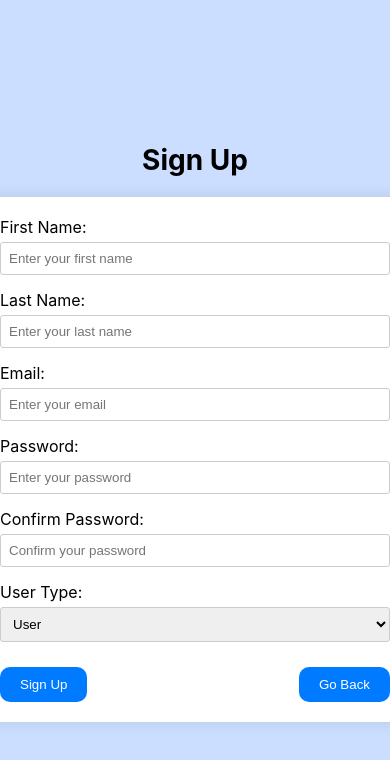
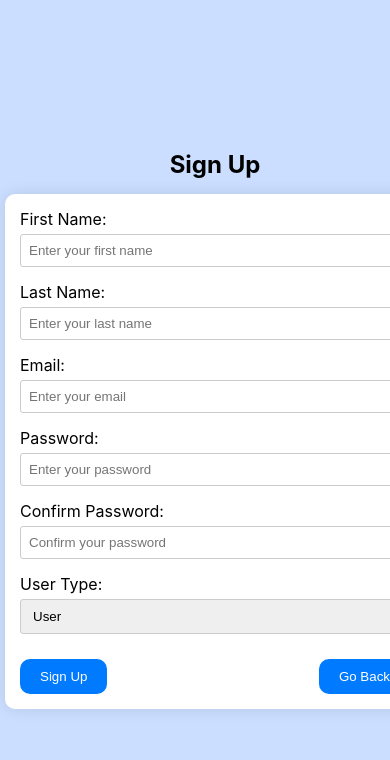
Before and after one commit to Mihir355/Ticket-Support-System, a React (Create React App) app in the folder frontend/: page /signup in a window 390 px wide. Shown: the top 760 px of the page. Built offline with nearby package versions, Linux system fonts and the light colour scheme.

Commit message:
signin and signup modified css

```diff
--- a/frontend/src/styling/signin.css
+++ b/frontend/src/styling/signin.css
@@ -6,6 +6,7 @@
   background-color: rgb(203, 222, 255);
   height: 100vh;
   width: 100vw;
+  padding: 0 20px;
 }
 
 .signin-title {
@@ -19,7 +20,7 @@
   max-width: 400px;
   padding: 20px;
   background-color: #fff;
-  border-radius: 5px;
+  border-radius: 10px;
   box-shadow: 0px 0px 15px 0px rgba(0, 0, 0, 0.1);
 }
 
@@ -53,7 +54,7 @@
   background-color: #007bff;
   color: #fff;
   border: none;
-  border-radius: 5px;
+  border-radius: 10px;
   cursor: pointer;
   margin-top: 10px;
 }
@@ -67,3 +68,18 @@
   justify-content: space-between;
   width: 100%;
 }
+
+@media (max-width: 600px) {
+  .signin-container {
+    padding: 0 20px;
+  }
+
+  .form-container {
+    padding: 15px;
+  }
+
+  .signin-title {
+    font-size: 24px;
+    padding: 15px;
+  }
+}
--- a/frontend/src/styling/signup.css
+++ b/frontend/src/styling/signup.css
@@ -6,7 +6,7 @@
   background-color: rgb(203, 222, 255);
   height: 100vh;
   width: 100vw;
-
+  padding: 0 20px;
 }
 
 .signup-title {
@@ -68,3 +68,18 @@
   justify-content: space-between;
   width: 100%;
 }
+
+@media (max-width: 600px) {
+  .signup-container {
+    padding: 0 20px;
+  }
+
+  .form-container {
+    padding: 15px;
+  }
+
+  .signup-title {
+    font-size: 24px;
+    padding: 15px;
+  }
+}
```
